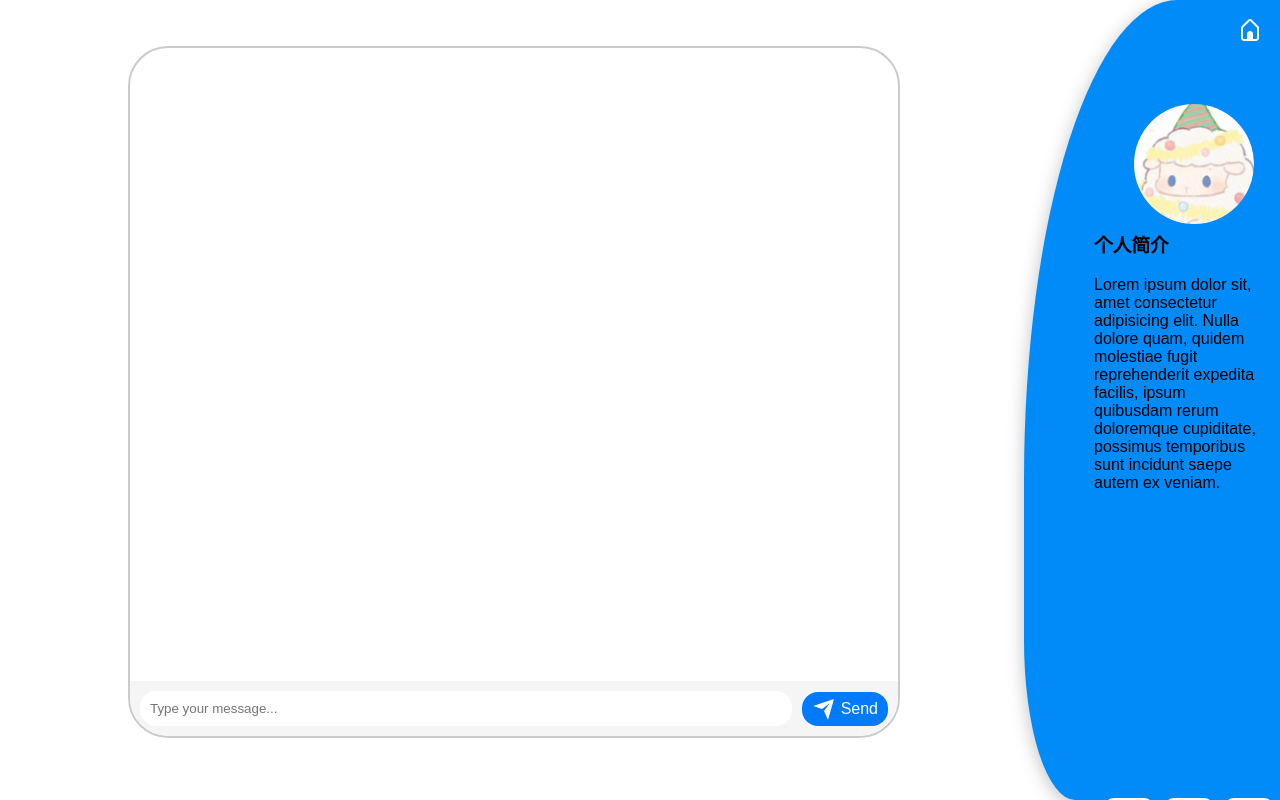
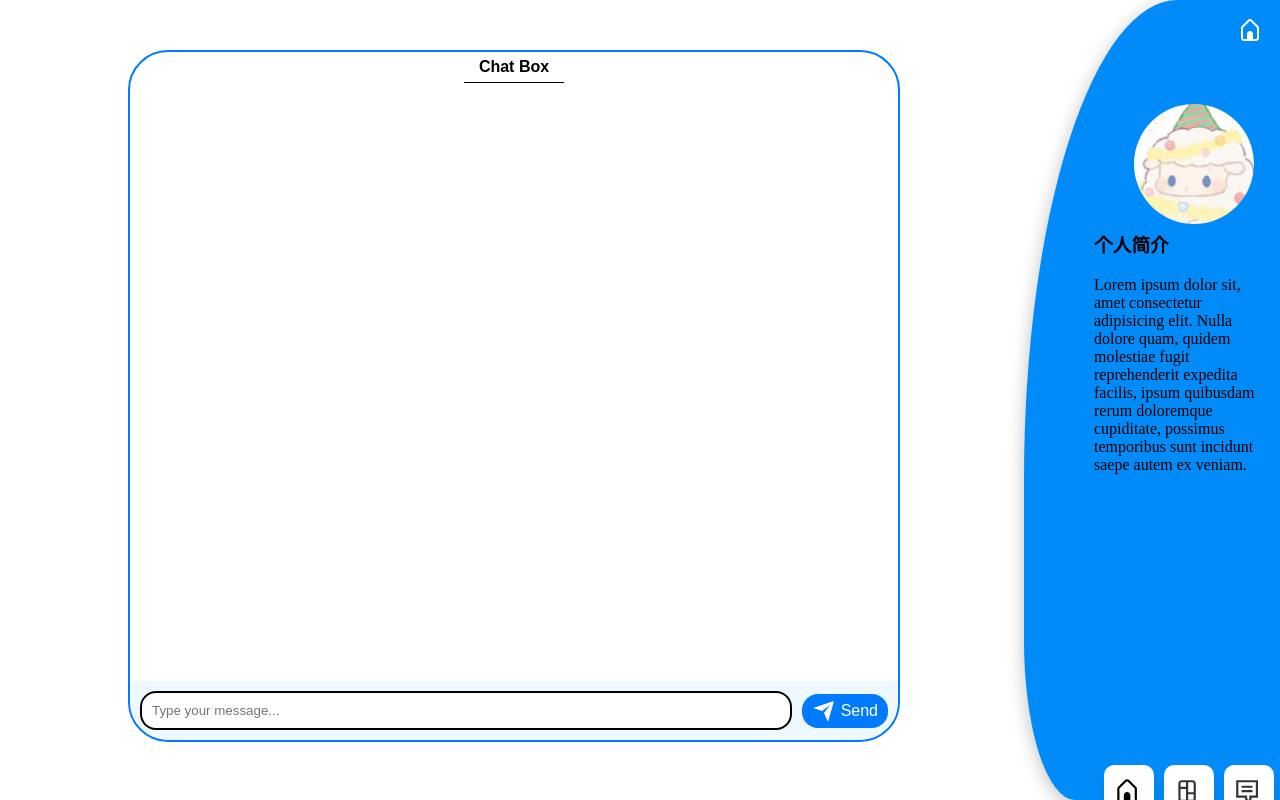
Before and after one commit to LLLLLrf/Web-Develop-Assignment, a website: page src/html/ChatPage.html in a window 1280 px wide. Drawn offline with Linux system fonts and the light colour scheme.

Commit message:
beautify the ui

```diff
--- a/src/html/ChatPage.html
+++ b/src/html/ChatPage.html
@@ -6,9 +6,11 @@
   <link rel="stylesheet" type="text/css" href="../style/AboutMeStyle.css">
   <link rel="stylesheet" type="text/css" href="../style/ChatStyle.css">
 </head>
-<body>
+<body style="overflow-x: hidden;">
   <div class="chat-box">
-    <div class="message-list"></div>
+    <div class="message-list">
+      <div style="width: 100px;margin:0 auto;font-weight:800;border-bottom:#000 1px solid;text-align:center;line-height:30px">Chat Box</div>
+    </div>
     <div class="input-box">
       <input type="text" placeholder="Type your message...">
       <button type="submit" class="send-button">
--- a/src/style/AboutMeStyle.css
+++ b/src/style/AboutMeStyle.css
@@ -97,7 +97,7 @@
 .tooltip .tooltiptext::after {
     content: "";
     position: absolute;
-    top: -15%;
+    top: -20%;
     left: 44%;
     rotate: 90deg;
     margin-top: -5px;
@@ -179,7 +179,7 @@
     align-items: center;
     float:right;
     margin-right: 22%;
-    margin-top: 96%;
+    margin-top: 90%;
 }
 
 .quick-btn {
@@ -191,7 +191,7 @@
     border-radius: 10px;
     box-shadow: 0px 10px 10px rgba(0,0,0,0.1);
     background: white;
-    /* margin-left: 50px; */
+    margin-left: 50px;
     margin: 60px -50px 10px 60px;
     transition: 0.3s;
     justify-content: center;
--- a/src/style/ChatStyle.css
+++ b/src/style/ChatStyle.css
@@ -1,5 +1,4 @@
 body {
-  font-family: Arial, sans-serif;
   margin: 0;
   padding: 0;
 }
@@ -62,10 +61,11 @@ body {
 ::-webkit-scrollbar {
   width: 10px;
   height: 10px;
+  overflow: hidden;
 }
 
 ::-webkit-scrollbar-track {
-  width: 6px;
+  width: 3px;
   background: rgba(#101F1C, 0.1);
   -webkit-border-radius: 2em;
   -moz-border-radius: 2em;
@@ -89,23 +89,26 @@ body {
 
 /* the chat box */
 .chat-box {
+  font-family: Arial, sans-serif;
   display: flex;
   flex-direction: column;
   width: 60%;
   margin-left: 10%;
-  margin-top: 46px;
+  margin-top: 50px;
   border-radius: 40px;
-  border: 2px solid #cbcbcb;
+  border: 2px solid #007bff;
   height: 86vh;
+  overflow-x: hidden;
 }
 .message-list {
   flex-grow: 1;
   overflow-y: scroll;
-  padding: 10px;
+  /* padding: 10px; */
 }
 
 .message-item {
   margin-bottom: 10px;
+  margin-left: 10px;
 }
 .message-item .user-name {
   font-weight: bold;
@@ -116,10 +119,12 @@ body {
 
 /* input */
 .input-box {
+  /* border-top: #007bff 1px solid; */
   display: flex;
   align-items: center;
   padding: 10px;
-  background-color: #f5f5f5;
+  /* background-color: #f5f5f5; */
+  background-color: aliceblue;
   border-radius: 0 0 40px 40px;
 }
 .input-box input[type="text"] {
@@ -127,7 +132,13 @@ body {
   margin-right: 10px;
   padding: 10px;
   border-radius: 16px;
-  border: none;
+  border: #000 2px solid;
+}
+.input-box input[type="text"]:focus {
+  outline: none;
+  border-radius: 20px;
+  border: #007bff 2px solid;
+  transition: all 0.3s ease-in-out;
 }
 .input-box button[type="submit"] {
   padding: 5px 10px;
```
